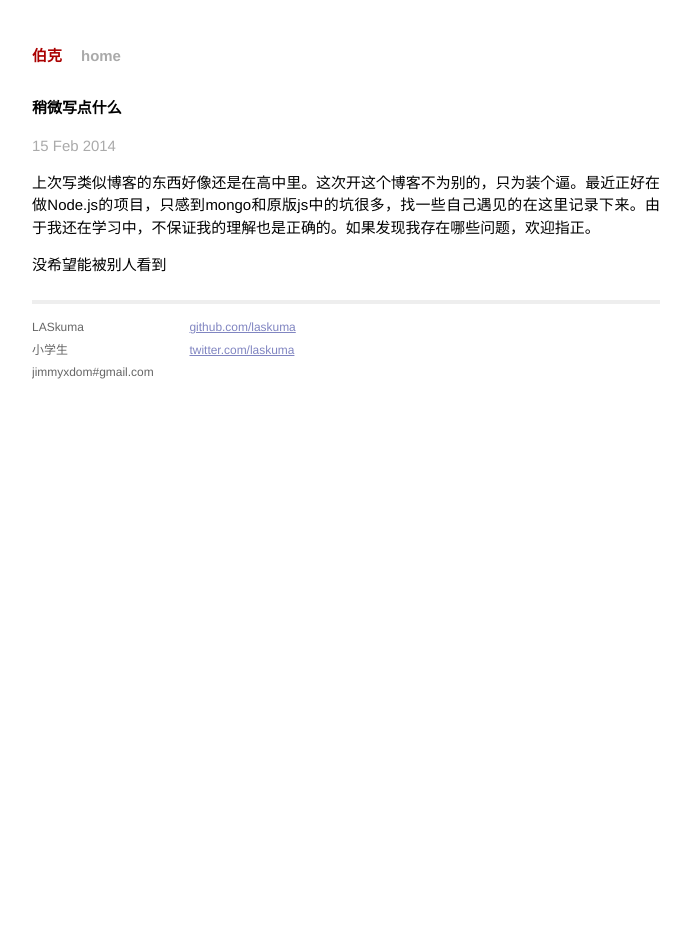
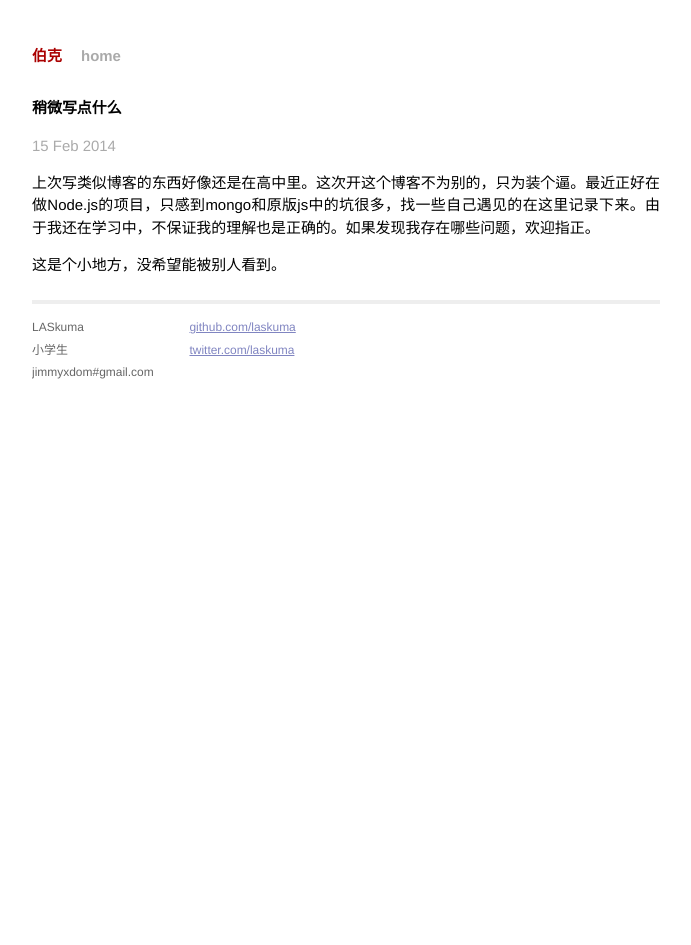
Before and after one commit to LASkuma/LASkuma.github.io, a Jekyll site: the page built from _posts/2014-02-15-稍微写点什么.markdown, in a window 1280 px wide. Shown: the whole page, without its empty margins (294-985 px from the left). Built offline with Jekyll 4.4.1, drawn with Linux system fonts in a browser that asks for light colours; Markdown is read by kramdown in place of the engine named in the settings.

Commit message:
Update post

```diff
--- a/_posts/2014-02-15-稍微写点什么.markdown
+++ b/_posts/2014-02-15-稍微写点什么.markdown
@@ -6,4 +6,4 @@ date: 2014-02-15 12:13:00
 
 上次写类似博客的东西好像还是在高中里。这次开这个博客不为别的，只为装个逼。最近正好在做Node.js的项目，只感到mongo和原版js中的坑很多，找一些自己遇见的在这里记录下来。由于我还在学习中，不保证我的理解也是正确的。如果发现我存在哪些问题，欢迎指正。
 
-没希望能被别人看到
+这是个小地方，没希望能被别人看到。
```
